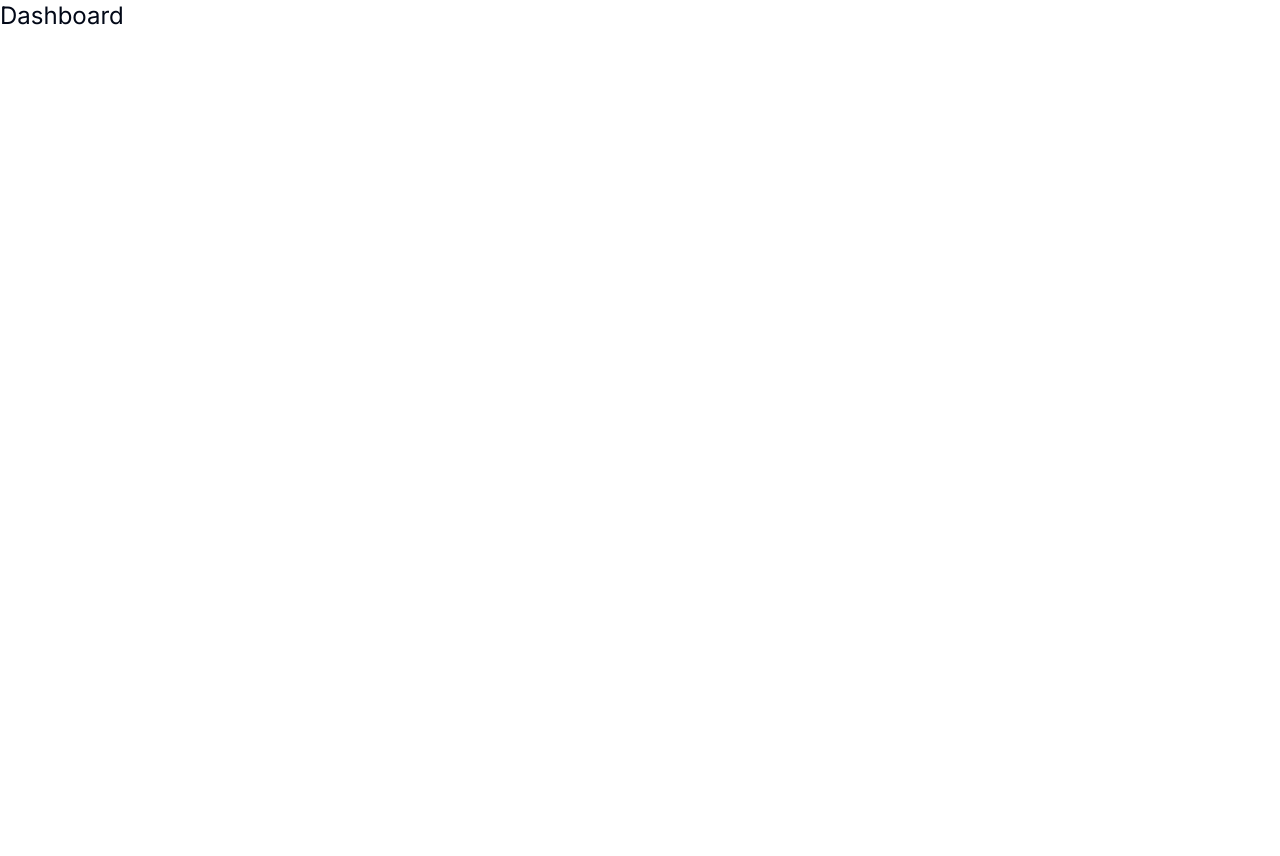
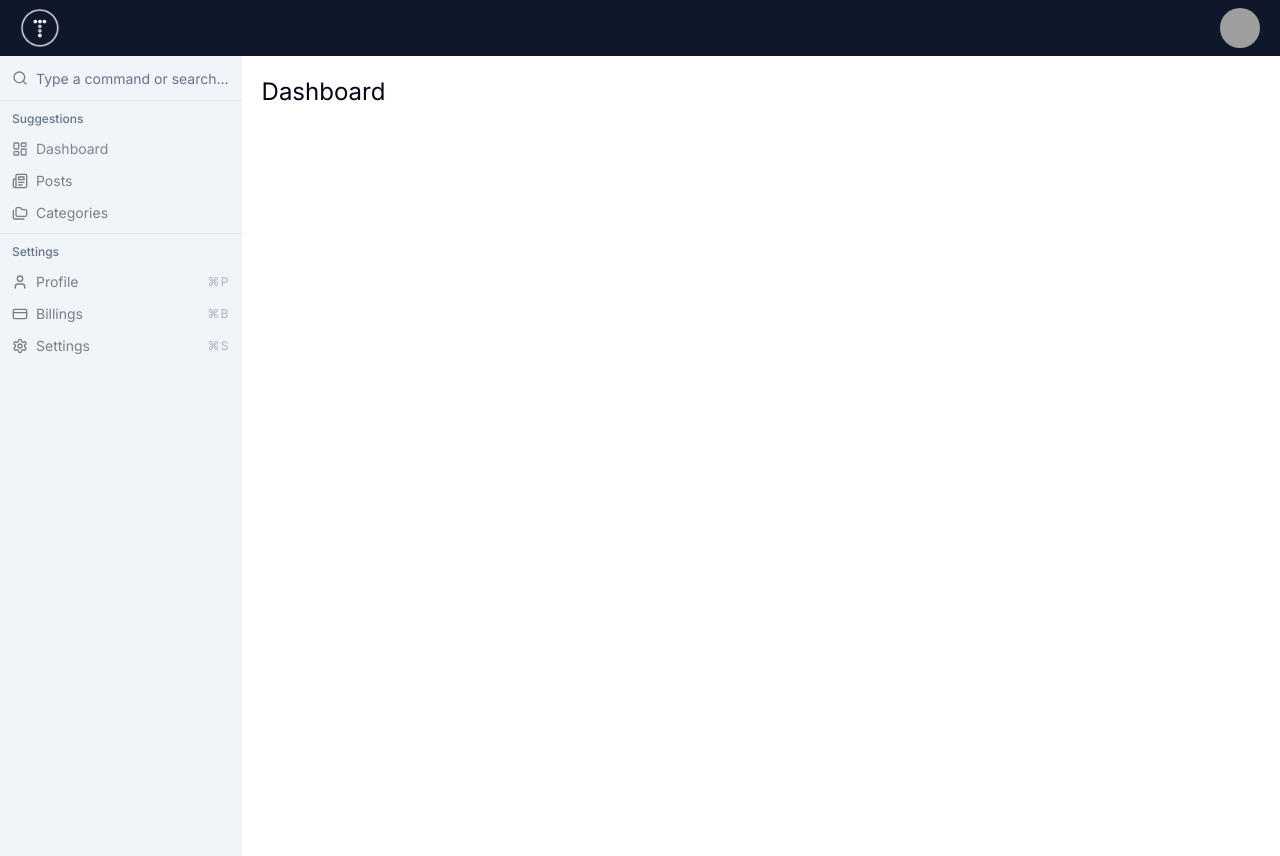
Before and after one commit to RodrigoN01/Admin-Dashboard, a Next.js app: page / in a window 1280 px wide. Before the commit the page ends 800 px from the top, so only its background shows below. Built offline with nearby package versions, Linux system fonts and the light colour scheme; grey boxes are pictures that could not be loaded.

Commit message:
Update layout file with Navbar and Sidebar

```diff
--- a/app/layout.tsx
+++ b/app/layout.tsx
@@ -1,6 +1,8 @@
 import type { Metadata } from "next";
 import { Inter } from "next/font/google";
 import "./globals.css";
+import Navbar from "@/components/Navbar";
+import Sidebar from "@/components/Sidebar";
 
 const inter = Inter({ subsets: ["latin"] });
 
@@ -16,7 +18,15 @@
 }>) {
   return (
     <html lang='en'>
-      <body className={inter.className}>{children}</body>
+      <body className={inter.className}>
+        <Navbar />
+        <div className='flex'>
+          <div className='hidden md:block h-[100vh] w-[300px]'>
+            <Sidebar />
+          </div>
+          <div className='p-5 w-full md:max-w-[1140px]'>{children}</div>
+        </div>
+      </body>
     </html>
   );
 }
```
